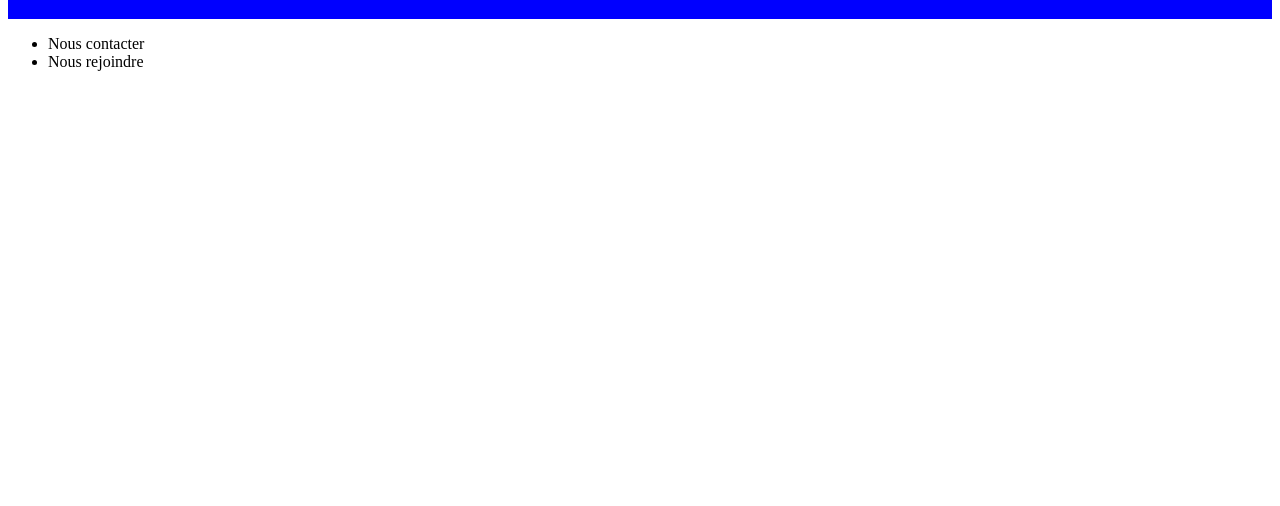
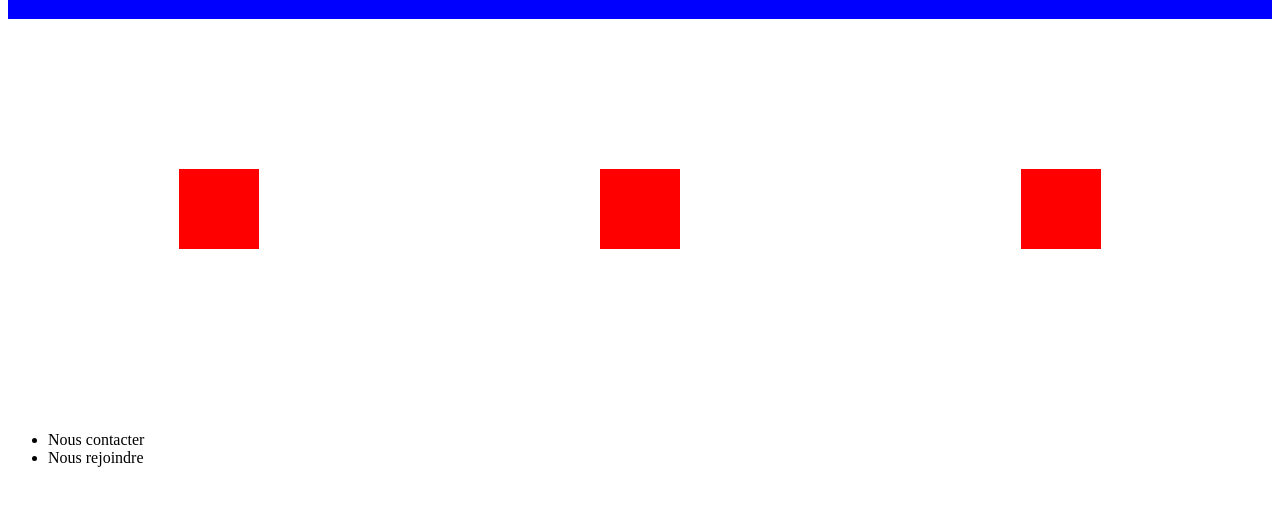
Before and after one commit to rb-x/tp-git-3SI2, a plain HTML site: page index.html in a window 1280 px wide. Shown: the part 120-626 px from the top of the page. Drawn offline with Linux system fonts and the light colour scheme.

Commit message:
Add styling for the main container cubes [ref: 5]

```diff
--- a/assets/styles.css
+++ b/assets/styles.css
@@ -1,8 +1,21 @@
 .header__container {
-  background-color: blue;
-  padding: 2px;
+	background-color: blue;
+	padding: 2px;
 }
 
 .header__title {
-  color: red;
+	color: red;
 }
+
+.container__middle {
+	display: flex;
+	justify-content: space-around;
+	padding-bottom: 1em;
+}
+
+.container__middle > * {
+	min-width: 80px;
+	min-height: 80px;
+	margin: 150px 150px;
+	background-color: red;
+}
```
